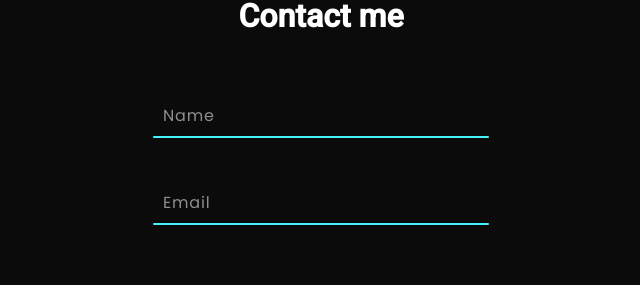
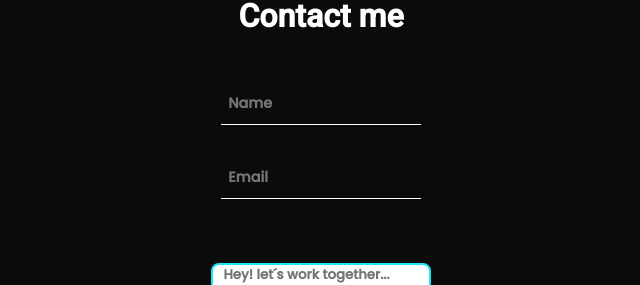
Before and after one commit to BrandonDeLaRosa/Portfolio-minimalist-, a React (Vite) app: page / in a window 1280 px wide. Shown: the part 2427-2712 px from the top of the page, without its empty margins (319-959 px from the left). Built offline with nearby package versions, Linux system fonts and the light colour scheme.

Commit message:
form input design

```diff
--- a/src/App.css
+++ b/src/App.css
@@ -72,7 +72,6 @@
   background-color: transparent;
   border: none;
   transition: all ease-in-out .2s;
-
 }
 
 #dark {
@@ -81,7 +80,7 @@
 }
 
 #light {
-  color: var(--yellow);
+  color: var(--light-mode);
   font-size: 20px;
 }
 
@@ -803,6 +802,7 @@
   width: 100%;
   display: flex;
   flex-direction: column;
+  /* position:absolute; */
 }
 
 .contactTitle{
@@ -875,59 +875,6 @@ border: none;
 box-shadow: 0px 0px 13px 3px var(--yellow);
 }
 
-
-.inputbox input {
-  position: relative;
-  width: 100%;
-  padding: 20px 10px 10px;
-  background: transparent;
-  outline: none;
-  box-shadow: none;
-  border: none;
-  color: #23242a;
-  font-size: 1em;
-  letter-spacing: 0.05em;
-  transition: 0.5s;
-  z-index: 10;
-  font-family: 'Poppins', 'sans-serif';
-}
-
-.inputbox span {
-  position: absolute;
-  left: 0;
-  padding: 20px 10px 10px;
-  font-size: 1em;
-  color: #8f8f8f;
-  letter-spacing: 00.05em;
-  transition: 0.5s;
-  pointer-events: none;
-}
-
-.inputbox input:valid ~span,
-.inputbox input:focus ~span {
-  color: #45f3ff;
-  transform: translateX(-10px) translateY(-34px);
-  font-size: 0,75em;
-}
-
-.inputbox i {
-  position: absolute;
-  left: 0;
-  bottom: 0;
-  width: 100%;
-  height: 2px;
-  background: #45f3ff;
-  border-radius: 4px;
-  transition: 0.5s;
-  pointer-events: none;
-  z-index: 9;
-}
-
-.inputbox input:valid ~i,
-.inputbox input:focus ~i {
-  height: 44px;
-}
-
 .contactLink{
   /* background-color: black; */
   z-index: 4;
@@ -989,6 +936,7 @@ box-shadow: 0px 0px 13px 3px var(--yellow);
   padding: 1rem;
   position: relative;
   height: 250px;
+
 }
 
 .footerTxt{
@@ -1027,3 +975,181 @@ box-shadow: 0px 0px 13px 3px var(--yellow);
   letter-spacing: 1px;
   color: var(--light-mode);
 }
+
+
+
+
+/* Inputs code */
+
+/*
+.inputbox input {
+  position: relative;
+  width: 100%;
+  padding: 20px 10px 10px;
+  background: transparent;
+  outline: none;
+  box-shadow: none;
+  border: none;
+  color: #23242a;
+  font-size: 1em;
+  letter-spacing: 0.05em;
+  transition: 0.5s;
+  z-index: 10;
+  font-family: 'Poppins', 'sans-serif';
+}
+
+.inputbox span {
+  position: absolute;
+  left: 0;
+  padding: 20px 10px 10px;
+  font-size: 1em;
+  color: #8f8f8f;
+  letter-spacing: 00.05em;
+  transition: 0.5s;
+  pointer-events: none;
+}
+
+.inputbox input:valid ~span,
+.inputbox input:focus ~span {
+  color: #45f3ff;
+  transform: translateX(-10px) translateY(-34px);
+  font-size: 0,75em;
+}
+
+.inputbox i {
+  position: absolute;
+  left: 0;
+  bottom: 0;
+  width: 100%;
+  height: 2px;
+  background: #45f3ff;
+  border-radius: 4px;
+  transition: 0.5s;
+  pointer-events: none;
+  z-index: 9;
+}
+
+.inputbox input:valid ~i,
+.inputbox input:focus ~i {
+  height: 44px;
+} */
+
+
+
+
+
+
+
+
+
+
+
+
+
+
+
+
+/*
+.inputGroup {
+  font-family: 'Segoe UI', sans-serif;
+  margin: 1em 0 1em 0;
+  max-width: 190px;
+  position: relative;
+}
+
+.inputGroup input {
+  font-size: 100%;
+  padding: 0.8em;
+  outline: none;
+  border: 2px solid rgb(200, 200, 200);
+  background-color: transparent;
+  border-radius: 20px;
+  width: 100%;
+}
+
+.inputGroup label {
+  font-size: 100%;
+  position: absolute;
+  left: 0;
+  padding: 0.8em;
+  margin-left: 0.5em;
+  pointer-events: none;
+  transition: all 0.3s ease;
+  color: rgb(100, 100, 100);
+}
+
+.inputGroup :is(input:focus, input:valid)~label {
+  transform: translateY(-50%) scale(.9);
+  margin: 0em;
+  margin-left: 1.3em;
+  padding: 0.4em;
+  background-color: #e8e8e8;
+}
+
+.inputGroup :is(input:focus, input:valid) {
+  border-color: rgb(150, 150, 200);
+} */
+
+
+
+
+
+
+
+
+
+
+
+
+
+
+.form {
+  --width-of-input: 200px;
+  --border-height: 1px;
+  --border-before-color: var(--light-mode);
+  --border-after-color: var(--yellow);
+  --input-hovered-color: #4985e01f;
+  position: relative;
+  width: var(--width-of-input);
+ }
+ /* styling of Input */
+ .input {
+  color: #fff;
+  font-size: 0.9rem;
+  background-color: transparent;
+  width: 100%;
+  box-sizing: border-box;
+  padding-inline: 0.5em;
+  padding-block: 0.7em;
+  border: none;
+  border-bottom: var(--border-height) solid var(--border-before-color);
+  font-family: 'Poppins';
+  font-weight: bold;
+}
+ /* styling of animated border */
+ .input-border {
+  position: absolute;
+  background: var(--border-after-color);
+  width: 0%;
+  height: 2px;
+  bottom: 0;
+  left: 0;
+  transition: 0.3s;
+ }
+ /* Hover on Input */
+ input:hover {
+  background: var(--input-hovered-color);
+ }
+
+ input:focus {
+  outline: none;
+ }
+ /* here is code of animated border */
+ input:focus ~ .input-border {
+  width: 100%;
+ }
+ /* === if you want to do animated border on typing === */
+ /* remove input:focus code and uncomment below code */
+ /* input:valid ~ .input-border{
+   width: 100%;
+ } */
--- a/src/App.jsx
+++ b/src/App.jsx
@@ -17,6 +17,19 @@ function App() {
   const [darkTheme, setDarkTheme] = useState(true)
   const [english, setEnglish] = useState(true)
 
+  const [toolsColor,setToolsColor] = useState(false)
+  window.addEventListener('scroll', () => {
+
+    const scrollPX = window.scrollY;
+    console.log(scrollPX);
+
+    if(window.scrollY >= 2526){
+      setToolsColor(true)
+    }else{
+      setToolsColor(false)
+    }
+  })
+
   return (
     <div className={darkTheme ? "dark-mode" : "light-mode"}>
       <Link className='lightLogo' to='home'  smooth={true} duration={1000}><img className='logo' src={logo} alt="logo" /></Link>
@@ -30,12 +43,17 @@ function App() {
       </div>
 
       <div className='toolbar'>
-        <button className='toolbarElements' onClick={() => setDarkTheme(!darkTheme)}> {darkTheme ? <i id={darkTheme ? "dark" : "light"} class="fa-regular fa-sun"></i> : <i id={darkTheme ? "dark" : "light"} class="fa-solid fa-moon" ></i>}</button>
-        <button className='toolbarElements' onClick={() => setEnglish(!english)}><i id={darkTheme ? "dark" : "light"} class="fa-solid fa-language"></i></button>
-        <Link className='toolbarElements' to='home'  smooth={true} duration={1000}><i id={darkTheme ? "dark" : "light"} class="fa-solid fa-house"></i></Link>
-        <Link className='toolbarElements' to='skills' smooth={true} duration={1000}><i id={darkTheme ? "dark" : "light"} class="fa-solid fa-list-check"></i></Link>
-        <Link className='toolbarElements' to='projects' smooth={true} duration={1000}><i id={darkTheme ? "dark" : "light"} class="fa-solid fa-diagram-project"></i></Link>
-        <Link className='toolbarElements' to='contact' smooth={true} duration={1000}><i id={darkTheme ? "dark" : "light"} class="fa-solid fa-address-card"></i></Link>
+        <button className='toolbarElements' onClick={() => setDarkTheme(!darkTheme)}>
+          {darkTheme ?
+          <i id={toolsColor ? "light" : "dark"} class="fa-regular fa-sun">
+          </i> : <i id={toolsColor ? "light" : "dark"} class="fa-solid fa-moon" ></i>
+          }
+        </button>
+        <button className='toolbarElements' onClick={() => setEnglish(!english)}><i id={toolsColor ? "light" : "dark"} class="fa-solid fa-language"></i></button>
+        <Link className='toolbarElements' to='home'  smooth={true} duration={1000}><i id={toolsColor ? "light" : "dark"} class="fa-solid fa-house"></i></Link>
+        <Link className='toolbarElements' to='skills' smooth={true} duration={1000}><i id={toolsColor? "light" : "dark"} class="fa-solid fa-list-check"></i></Link>
+        <Link className='toolbarElements' to='projects' smooth={true} duration={1000}><i id={toolsColor ? "light" : "dark"} class="fa-solid fa-diagram-project"></i></Link>
+        <Link className='toolbarElements' to='contact' smooth={true} duration={1000}><i id={toolsColor ? "light" : "dark"} class="fa-solid fa-address-card"></i></Link>
       </div>
 
     </div>
--- a/src/pages/Contact.jsx
+++ b/src/pages/Contact.jsx
@@ -8,7 +8,7 @@ const Contact = ({ dark }) => {
 
             <div className='contactBox'>
 
-                <div class="form-control">
+                {/* <div class="form-control">
                     <div class="inputbox" id='inputName'>
                         <input required="required" type="text" />
                         <span>Name</span>
@@ -22,7 +22,30 @@ const Contact = ({ dark }) => {
                         <span>Email</span>
                         <i></i>
                     </div>
+                </div> */}
+
+
+
+                {/* <div class="inputGroup">
+                    <input type="text" required="" autocomplete="off"/>
+                        <label for="name">Name</label>
                 </div>
+
+                <div class="inputGroup">
+                    <input type="email" required="" autocomplete="off"/>
+                        <label for="name">Email</label>
+                </div> */}
+
+                <div class="form">
+                    <input class="input" placeholder="Name" required="" type="text" />
+                    <span class="input-border"></span>
+                </div>
+                <div class="form">
+                    <input class="input" placeholder="Email" required="" type="email" />
+                    <span class="input-border"></span>
+                </div>
+
+
                 <textarea className={dark ? 'formText' : 'lightFormText'} name="Message" rows={7} cols={35} placeholder='   Hey! let´s work together...' required></textarea>
 
                 <button className='submit' type="submit">
```
